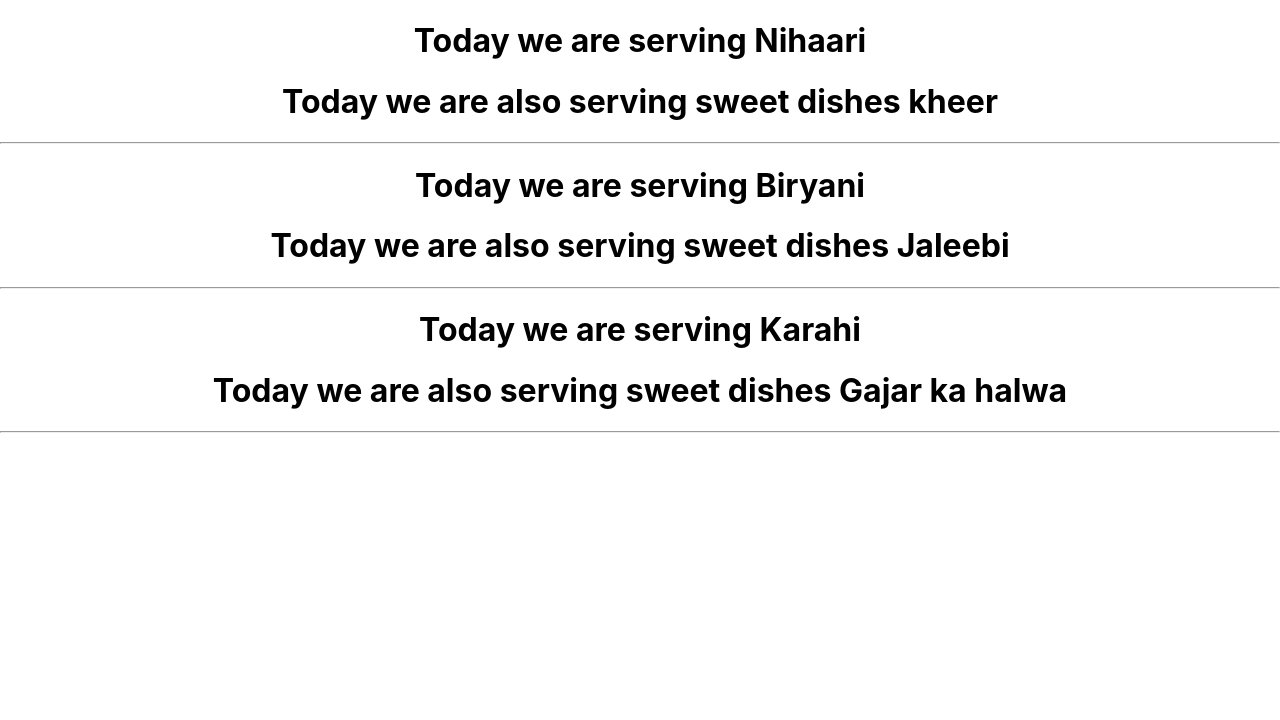
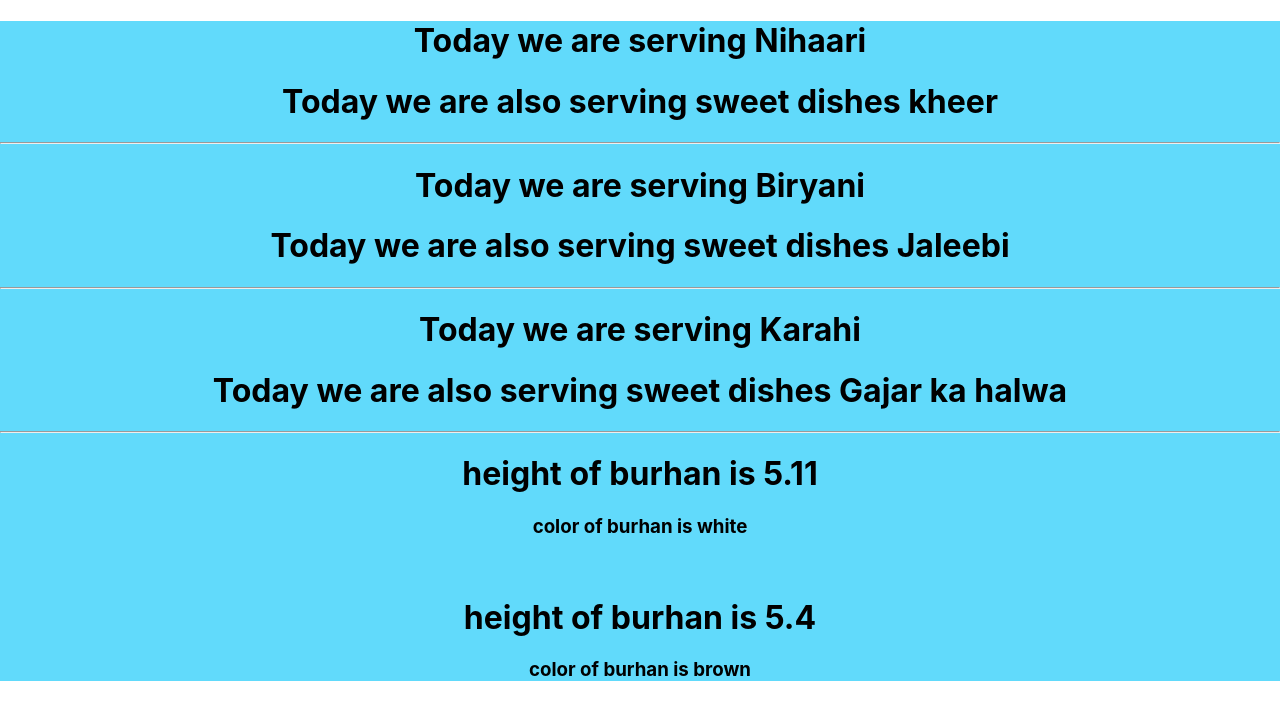
Before and after one commit to burhan-maliksher/class3-v1-app, a React (Create React App) app: page / in a window 1280 px wide. Shown: the top 720 px of the page. Built offline with nearby package versions, Linux system fonts and the light colour scheme.

Commit message:
uses props

```diff
--- a/src/App.css
+++ b/src/App.css
@@ -36,3 +36,6 @@
     transform: rotate(360deg);
   }
 }
+div{
+  background-color: #61dafb;
+}
--- a/src/App.js
+++ b/src/App.js
@@ -1,6 +1,7 @@
 import React from 'react';
 import './App.css';
 import Dinner from './dinner.js';
+import Burhan from './burhan.js';
 
 function App() {
   return (
@@ -11,6 +12,9 @@ function App() {
       <hr/>
       <Dinner dishName="Karahi"  sweetDish="Gajar ka halwa"/>
       <hr/>
+      <Burhan hght="5.11" clor="white"/>
+      <br/>
+      <Burhan clor="brown" hght="5.4"/>
     </div>
   );
 }
--- /dev/null
+++ b/src/burhan.js
@@ -0,0 +1,12 @@
+import React from "react";
+
+function Burhan(props){
+    return(
+        <div>
+            <h1>height of burhan is {props.hght}</h1>
+            <h3>color of burhan is {props.clor}</h3>
+        </div>
+    );
+}
+
+export default Burhan;
--- a/src/dinner.js
+++ b/src/dinner.js
@@ -9,5 +9,5 @@ function Dinner (props){
     )
 
 }
-
+// ahnskjfjka
 export default Dinner;
```
